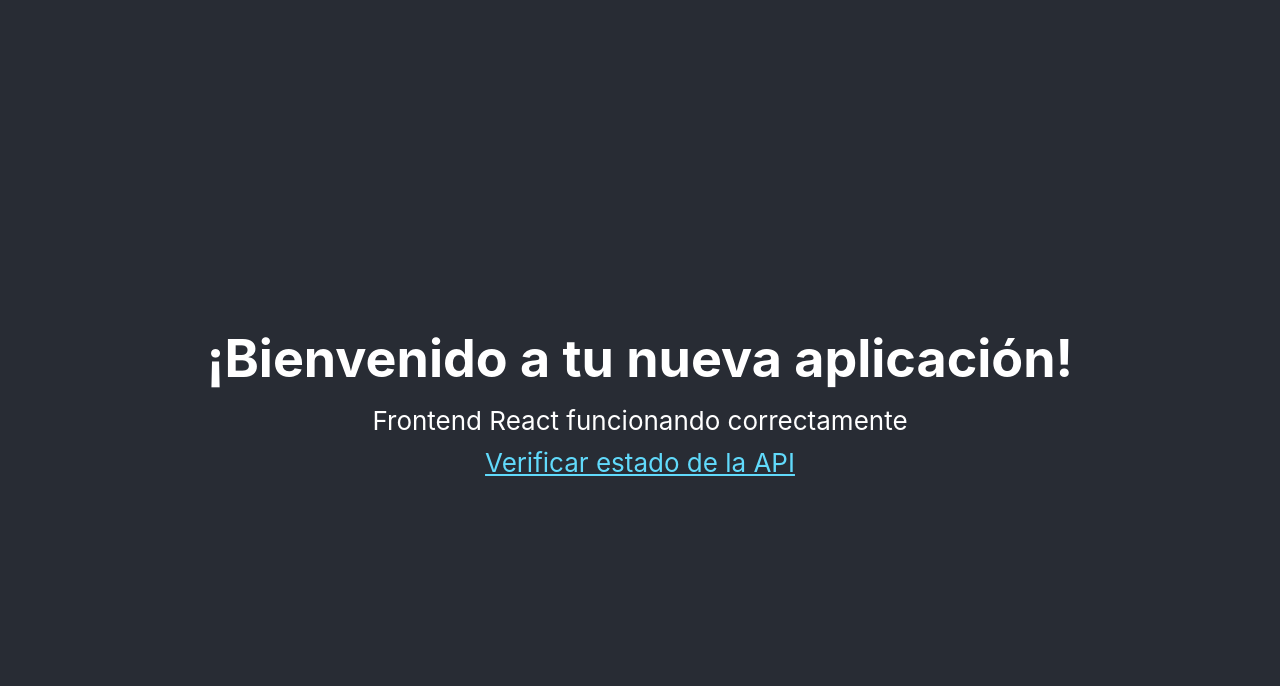
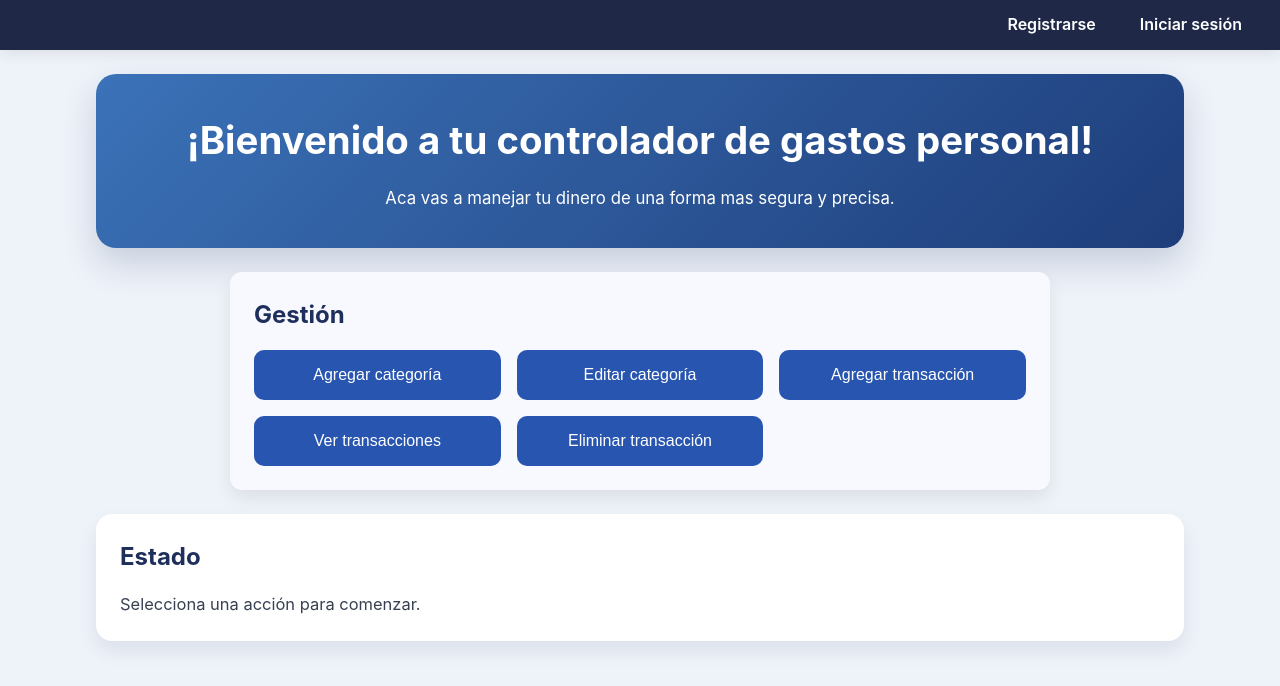
Before and after one commit to BautiCutini/programacion-final, a React (Create React App) app in the folder frontend/: page / in a window 1280 px wide. Shown: the top 686 px of the page. Built offline with nearby package versions, Linux system fonts and the light colour scheme.

Commit message:
style: hago la base de la pagina haciendo el index

```diff
--- a/frontend/src/App.css
+++ b/frontend/src/App.css
@@ -1,19 +1,51 @@
 .App {
   text-align: center;
+  min-height: 100vh;
+  background: #eef2f9;
 }
 
-.App-header {
-  background-color: #282c34;
-  padding: 20px;
-  color: white;
-  min-height: 100vh;
-  display: flex;
-  flex-direction: column;
-  align-items: center;
-  justify-content: center;
-  font-size: calc(10px + 2vmin);
+.App-main {
+  padding: 24px 16px 40px;
+  max-width: 1120px;
+  margin: 0 auto;
 }
 
-.App-header a {
-  color: #61dafb;
+.hero-section {
+  background: linear-gradient(135deg, #3b72b8 0%, #1e3d7a 100%);
+  color: white;
+  padding: 36px 24px;
+  border-radius: 20px;
+  box-shadow: 0 16px 34px rgba(29, 52, 97, 0.18);
+  margin-bottom: 24px;
 }
+
+.hero-section h1 {
+  margin: 0 0 14px;
+  font-size: clamp(2rem, 3vw, 3.2rem);
+}
+
+.hero-section p {
+  margin: 0;
+  font-size: 1.05rem;
+  line-height: 1.6;
+}
+
+.status-panel {
+  background: white;
+  border-radius: 16px;
+  padding: 24px;
+  margin-top: 24px;
+  box-shadow: 0 10px 20px rgba(15, 29, 58, 0.08);
+  text-align: left;
+}
+
+.status-panel h2 {
+  margin: 0 0 14px;
+  color: #1f2f5b;
+}
+
+.status-panel p {
+  margin: 0;
+  color: #374151;
+  font-size: 1.03rem;
+}
--- a/frontend/src/App.js
+++ b/frontend/src/App.js
@@ -1,18 +1,33 @@
-import React from 'react';
+import React, { useState } from 'react';
 import './App.css';
+import NavBar from './components/NavBar';
+import MainActions from './components/MainActions';
 
 function App() {
+  const [statusMessage, setStatusMessage] = useState('Selecciona una acción para comenzar.');
+
+
+
+
   return (
     <div className="App">
-      <header className="App-header">
-        <h1>¡Bienvenido a tu nueva aplicación!</h1>
-        <p>Frontend React funcionando correctamente</p>
-        <p>
-          <a href="/api/health" target="_blank" rel="noopener noreferrer">
-            Verificar estado de la API
-          </a>
-        </p>
-      </header>
+      <NavBar />
+      <main className="App-main">
+        <section className="hero-section">
+          <h1>¡Bienvenido a tu controlador de gastos personal!</h1>
+          <p>Aca vas a manejar tu dinero de una forma mas segura y precisa.</p>
+        </section>
+
+        <MainActions
+
+
+        />
+
+        <section className="status-panel">
+          <h2>Estado</h2>
+          <p>{statusMessage}</p>
+        </section>
+      </main>
     </div>
   );
 }
--- /dev/null
+++ b/frontend/src/components/MainActions.css
@@ -0,0 +1,35 @@
+.main-actions {
+  background: #f8f9ff;
+  border-radius: 12px;
+  padding: 24px;
+  margin: 24px auto;
+  max-width: 820px;
+  text-align: left;
+  box-shadow: 0 8px 18px rgba(0, 0, 0, 0.08);
+}
+
+.main-actions h2 {
+  margin: 0 0 16px;
+  color: #1f2f5b;
+}
+
+.buttons-grid {
+  display: grid;
+  grid-template-columns: repeat(auto-fit, minmax(200px, 1fr));
+  gap: 16px;
+}
+
+.action-button {
+  background-color: #2755b0;
+  color: white;
+  border: none;
+  border-radius: 10px;
+  padding: 16px;
+  font-size: 1rem;
+  cursor: pointer;
+  transition: background-color 0.2s ease;
+}
+
+.action-button:hover {
+  background-color: #163f8c;
+}
--- /dev/null
+++ b/frontend/src/components/MainActions.js
@@ -0,0 +1,29 @@
+import React from 'react';
+import './MainActions.css';
+
+function MainActions({ AgregarCategoria, EditarCategoria, AgregarTransaccion, VerTransacciones, EliminarTransaccion }) {
+  return (
+    <section className="main-actions">
+      <h2>Gestión</h2>
+      <div className="buttons-grid">
+        <button type="button" className="action-button" onClick={AgregarCategoria}>
+          Agregar categoría
+        </button>
+        <button type="button" className="action-button" onClick={EditarCategoria}>
+          Editar categoría
+        </button>
+        <button type="button" className="action-button" onClick={AgregarTransaccion}>
+          Agregar transacción
+        </button>
+        <button type="button" className="action-button" onClick={VerTransacciones}>
+          Ver transacciones
+        </button>
+        <button type="button" className="action-button" onClick={EliminarTransaccion}>
+          Eliminar transacción
+        </button>
+      </div>
+    </section>
+  );
+}
+
+export default MainActions;
--- /dev/null
+++ b/frontend/src/components/NavBar.css
@@ -0,0 +1,29 @@
+.navbar {
+  background-color: #1f2947;
+  width: 100%;
+  padding: 0 24px;
+  box-shadow: 0 4px 14px rgba(0, 0, 0, 0.08);
+}
+
+.navbar-menu {
+  display: flex;
+  justify-content: flex-end;
+  gap: 16px;
+  list-style: none;
+  margin: 0;
+  padding: 12px 0;
+}
+
+.navbar-item > a {
+  color: white;
+  text-decoration: none;
+  font-weight: 600;
+  padding: 10px 14px;
+  border-radius: 10px;
+  transition: background-color 0.2s ease, transform 0.2s ease;
+}
+
+.navbar-item > a:hover {
+  background-color: rgba(255, 255, 255, 0.12);
+  transform: translateY(-1px);
+}
--- /dev/null
+++ b/frontend/src/components/NavBar.js
@@ -0,0 +1,19 @@
+import React from 'react';
+import './NavBar.css';
+
+function NavBar() {
+  return (
+    <nav className="navbar">
+      <ul className="navbar-menu navbar-right">
+        <li className="navbar-item">
+          <a href="#register">Registrarse</a>
+        </li>
+        <li className="navbar-item">
+          <a href="#login">Iniciar sesión</a>
+        </li>
+      </ul>
+    </nav>
+  );
+}
+
+export default NavBar;
```
